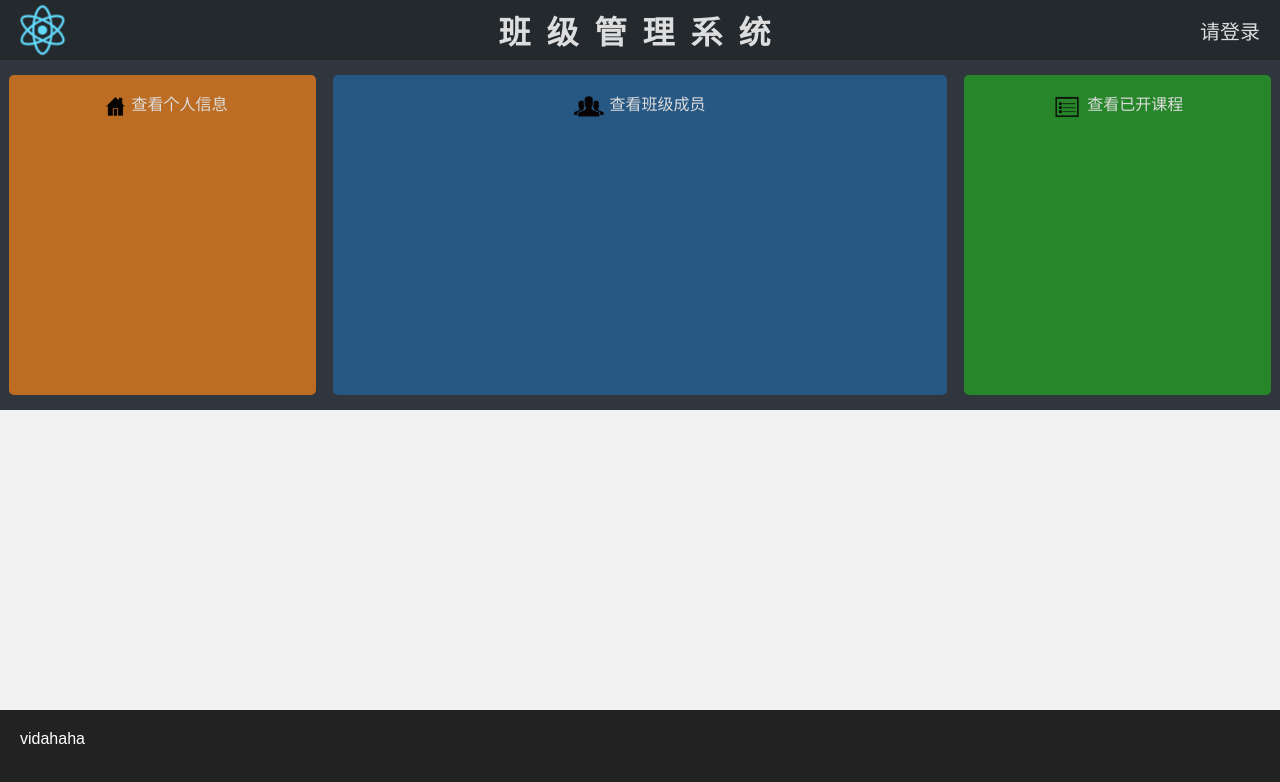
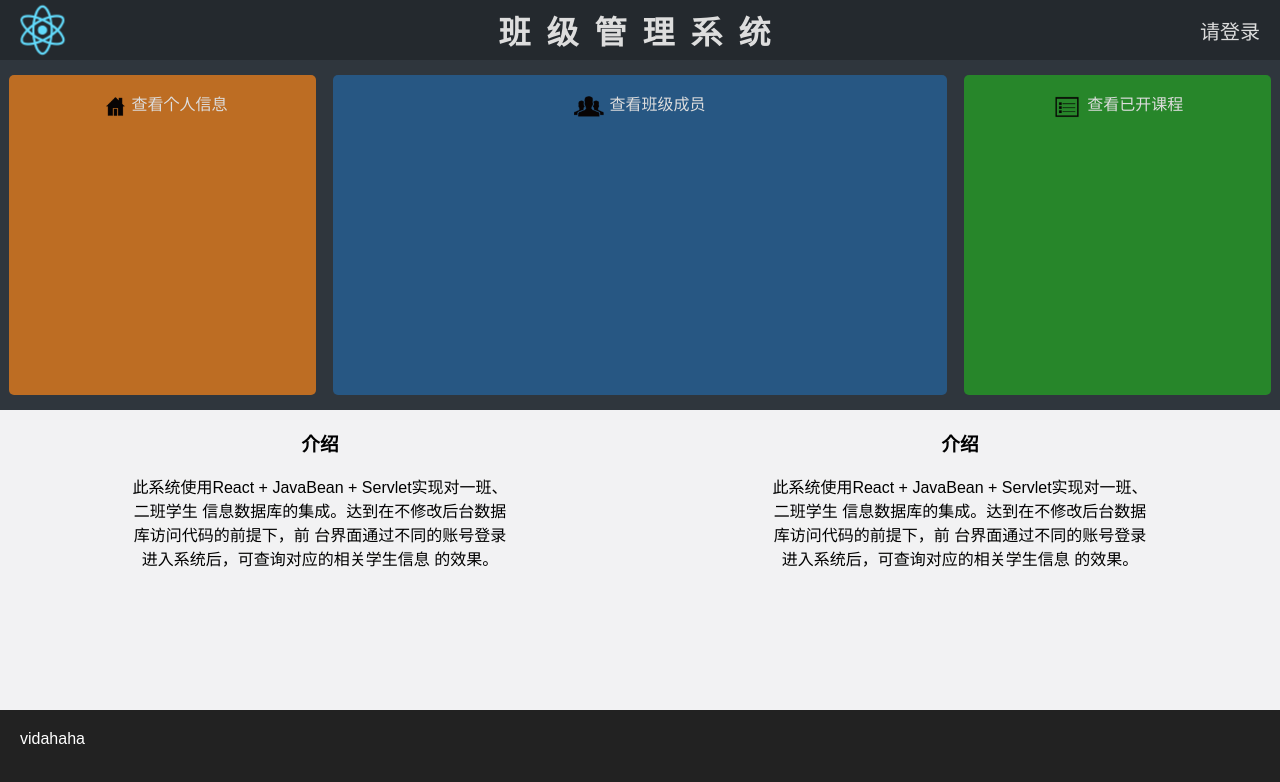
Before and after one commit to vidahaha/class-management, a React (Create React App) app: page / in a window 1280 px wide. Shown: the top 782 px of the page. Built offline with nearby package versions, Linux system fonts and the light colour scheme.

Commit message:
add main-info

```diff
--- a/src/App.js
+++ b/src/App.js
@@ -31,7 +31,22 @@ class App extends Component {
             </HeadInfo>
          </div>
           <div className="intro-main">
-
+            <div className="main-info">
+              <h3>介绍</h3>
+              <p>此系统使用React + JavaBean + Servlet实现对一班、二班学生
+                信息数据库的集成。达到在不修改后台数据库访问代码的前提下，前
+                台界面通过不同的账号登录进入系统后，可查询对应的相关学生信息
+                的效果。
+              </p>
+            </div>
+            <div className="main-support">
+              <h3>介绍</h3>
+              <p>此系统使用React + JavaBean + Servlet实现对一班、二班学生
+                信息数据库的集成。达到在不修改后台数据库访问代码的前提下，前
+                台界面通过不同的账号登录进入系统后，可查询对应的相关学生信息
+                的效果。
+              </p>
+            </div>
           </div>
         </div>
         <footer className="App-footer">
--- a/src/css/App.css
+++ b/src/css/App.css
@@ -62,7 +62,19 @@
 
 .intro-main {
   background-color: rgb(242, 242, 243);
+  display: flex;
+  justify-content: space-between;
+}
+
+.main-info {
+  width: 30%;
   height: 300px;
+  margin-left: 10%;
+}
+.main-support {
+  width: 30%;
+  height: 300px;
+  margin-right: 10%;
 }
 /* ------------------------------------------------------------- */
 .App-footer {
```
